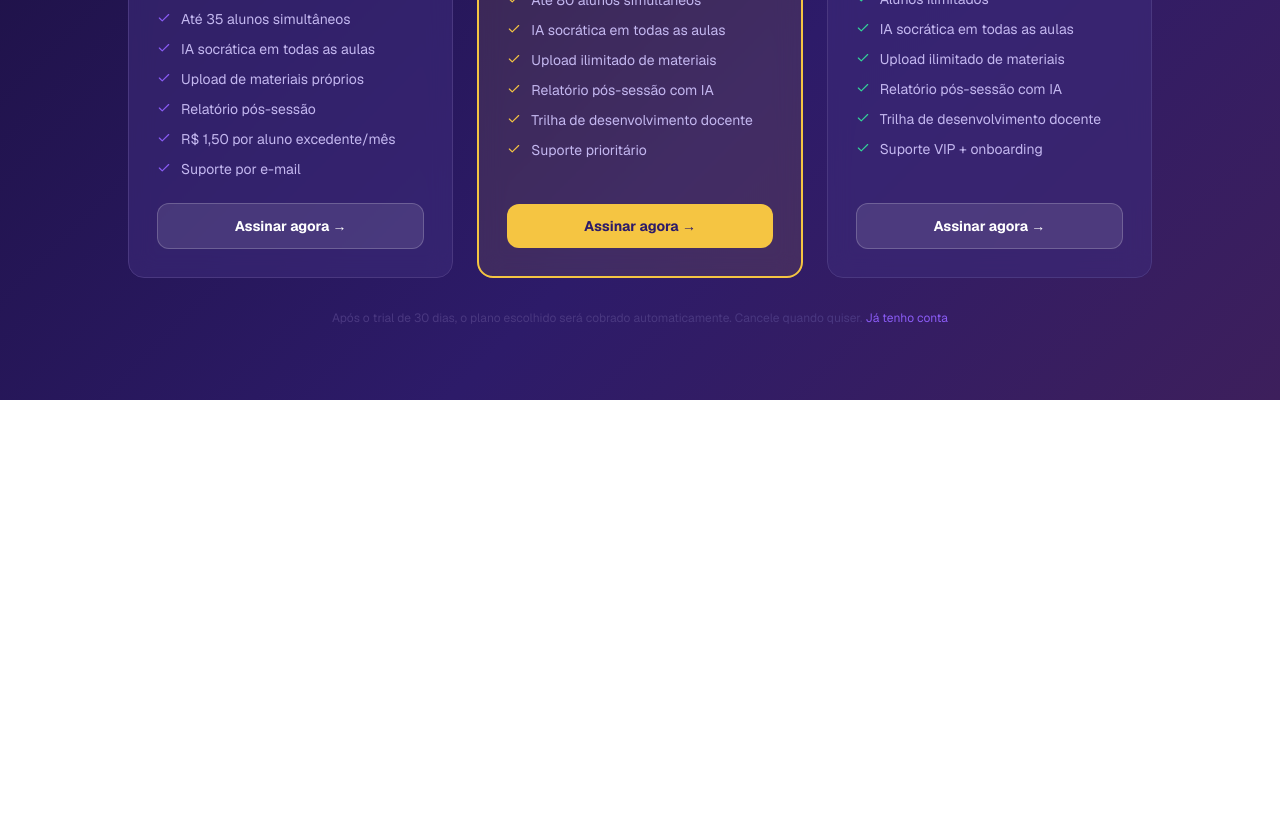
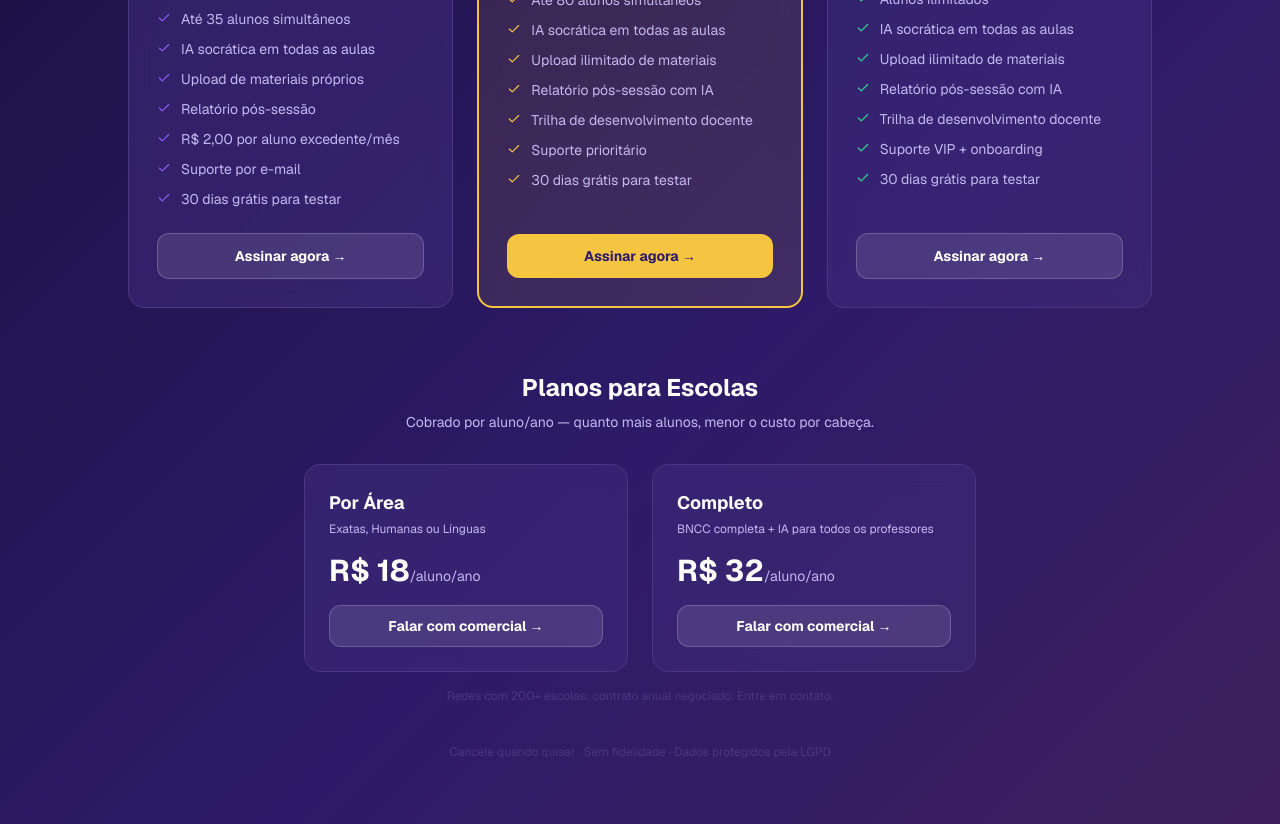
Before and after one commit to agnesbenites/Luma-Kaslee, a Next.js app: page /planos in a window 1280 px wide. Shown: the part 400-1224 px from the top of the page. Before the commit the page ends 800 px from the top, so only its background shows below. Built offline with nearby package versions, Linux system fonts and the light colour scheme.

Commit message:
feat: preços ajustados nos planos

```diff
--- a/src/app/planos/page.tsx
+++ b/src/app/planos/page.tsx
@@ -9,26 +9,27 @@ const PLANOS = [
   {
     id: "STARTER",
     nome: "Starter",
-    preco: "R$ 29,90",
+    preco: "R$ 49,90",
     periodo: "/mês",
     icon: <Zap size={22} />,
     cor: "#8B5CF6",
     destaque: false,
     limite: "até 35 alunos",
-    excedente: "R$ 1,50/aluno extra",
+    excedente: "R$ 2,00/aluno extra",
     itens: [
       "Até 35 alunos simultâneos",
       "IA socrática em todas as aulas",
       "Upload de materiais próprios",
       "Relatório pós-sessão",
-      "R$ 1,50 por aluno excedente/mês",
+      "R$ 2,00 por aluno excedente/mês",
       "Suporte por e-mail",
+      "30 dias grátis para testar",
     ],
   },
   {
     id: "PRO",
     nome: "Pro",
-    preco: "R$ 59,90",
+    preco: "R$ 89,90",
     periodo: "/mês",
     icon: <Star size={22} />,
     cor: "#F5C542",
@@ -42,12 +43,13 @@ const PLANOS = [
       "Relatório pós-sessão com IA",
       "Trilha de desenvolvimento docente",
       "Suporte prioritário",
+      "30 dias grátis para testar",
     ],
   },
   {
     id: "ILIMITADO",
     nome: "Ilimitado",
-    preco: "R$ 89,90",
+    preco: "R$ 149,90",
     periodo: "/mês",
     icon: <Infinity size={22} />,
     cor: "#34D399",
@@ -61,6 +63,7 @@ const PLANOS = [
       "Relatório pós-sessão com IA",
       "Trilha de desenvolvimento docente",
       "Suporte VIP + onboarding",
+      "30 dias grátis para testar",
     ],
   },
 ];
@@ -94,12 +97,16 @@ export default function PlanosPage() {
           {isNovo ? (
             <>
               <h2 className="text-3xl font-bold text-white mt-4">Conta criada! Escolha seu plano.</h2>
-              <p className="mt-2" style={{ color: "#C4B8F0" }}>Você tem 30 dias grátis. Escolha o plano para continuar após o trial.</p>
+              <p className="mt-2" style={{ color: "#C4B8F0" }}>
+                Você tem 30 dias grátis. Escolha o plano para continuar após o trial.
+              </p>
             </>
           ) : (
             <>
               <h2 className="text-3xl font-bold text-white mt-4">Planos para Professores</h2>
-              <p className="mt-2" style={{ color: "#C4B8F0" }}>Escolha o plano ideal para o seu volume de alunos.</p>
+              <p className="mt-2" style={{ color: "#C4B8F0" }}>
+                Escolha o plano ideal para o seu volume de alunos.
+              </p>
             </>
           )}
         </div>
@@ -155,18 +162,62 @@ export default function PlanosPage() {
                   color: plano.destaque ? "#2D1B69" : "#fff",
                   border: plano.destaque ? "none" : "1px solid rgba(255,255,255,0.2)",
                 }}>
-                {carregando === plano.id ? <><Loader2 size={16} className="animate-spin" /> Aguarde...</> : "Assinar agora →"}
+                {carregando === plano.id
+                  ? <><Loader2 size={16} className="animate-spin" /> Aguarde...</>
+                  : "Assinar agora →"}
               </button>
             </div>
           ))}
         </div>
 
-        <p className="text-center text-xs mt-8" style={{ color: "#4A3880" }}>
-          Após o trial de 30 dias, o plano escolhido será cobrado automaticamente.
-          Cancele quando quiser.{" "}
-          <Link href="/login" className="hover:underline" style={{ color: "#8B5CF6" }}>
-            Já tenho conta
-          </Link>
+        {/* Tabela escolas */}
+        <div className="mt-16">
+          <h3 className="text-2xl font-bold text-white text-center mb-2">Planos para Escolas</h3>
+          <p className="text-center text-sm mb-8" style={{ color: "#C4B8F0" }}>
+            Cobrado por aluno/ano — quanto mais alunos, menor o custo por cabeça.
+          </p>
+          <div className="grid grid-cols-1 md:grid-cols-2 gap-6 max-w-2xl mx-auto">
+            {[
+              {
+                nome: "Por Área",
+                preco: "R$ 18",
+                unidade: "/aluno/ano",
+                desc: "1 área curricular",
+                areas: "Exatas, Humanas ou Línguas",
+                cor: "#8B5CF6",
+              },
+              {
+                nome: "Completo",
+                preco: "R$ 32",
+                unidade: "/aluno/ano",
+                desc: "Todas as matérias",
+                areas: "BNCC completa + IA para todos os professores",
+                cor: "#F5C542",
+              },
+            ].map((p) => (
+              <div key={p.nome} className="rounded-2xl p-6"
+                style={{ background: "rgba(61,43,121,0.6)", border: "1px solid #4A3880", backdropFilter: "blur(12px)" }}>
+                <h4 className="font-bold text-white text-lg mb-1">{p.nome}</h4>
+                <p className="text-xs mb-4" style={{ color: "#C4B8F0" }}>{p.areas}</p>
+                <div className="mb-4">
+                  <span className="text-3xl font-bold text-white">{p.preco}</span>
+                  <span className="text-sm" style={{ color: "#C4B8F0" }}>{p.unidade}</span>
+                </div>
+                <Link href="/contato"
+                  className="block w-full py-2.5 rounded-xl font-bold text-sm text-center transition-all hover:opacity-90"
+                  style={{ background: "rgba(255,255,255,0.1)", color: "#fff", border: "1px solid rgba(255,255,255,0.2)" }}>
+                  Falar com comercial →
+                </Link>
+              </div>
+            ))}
+          </div>
+          <p className="text-center text-xs mt-4" style={{ color: "#4A3880" }}>
+            Redes com 200+ escolas: contrato anual negociado. Entre em contato.
+          </p>
+        </div>
+
+        <p className="text-center text-xs mt-10" style={{ color: "#4A3880" }}>
+          Cancele quando quiser · Sem fidelidade · Dados protegidos pela LGPD
         </p>
       </div>
     </div>
```
